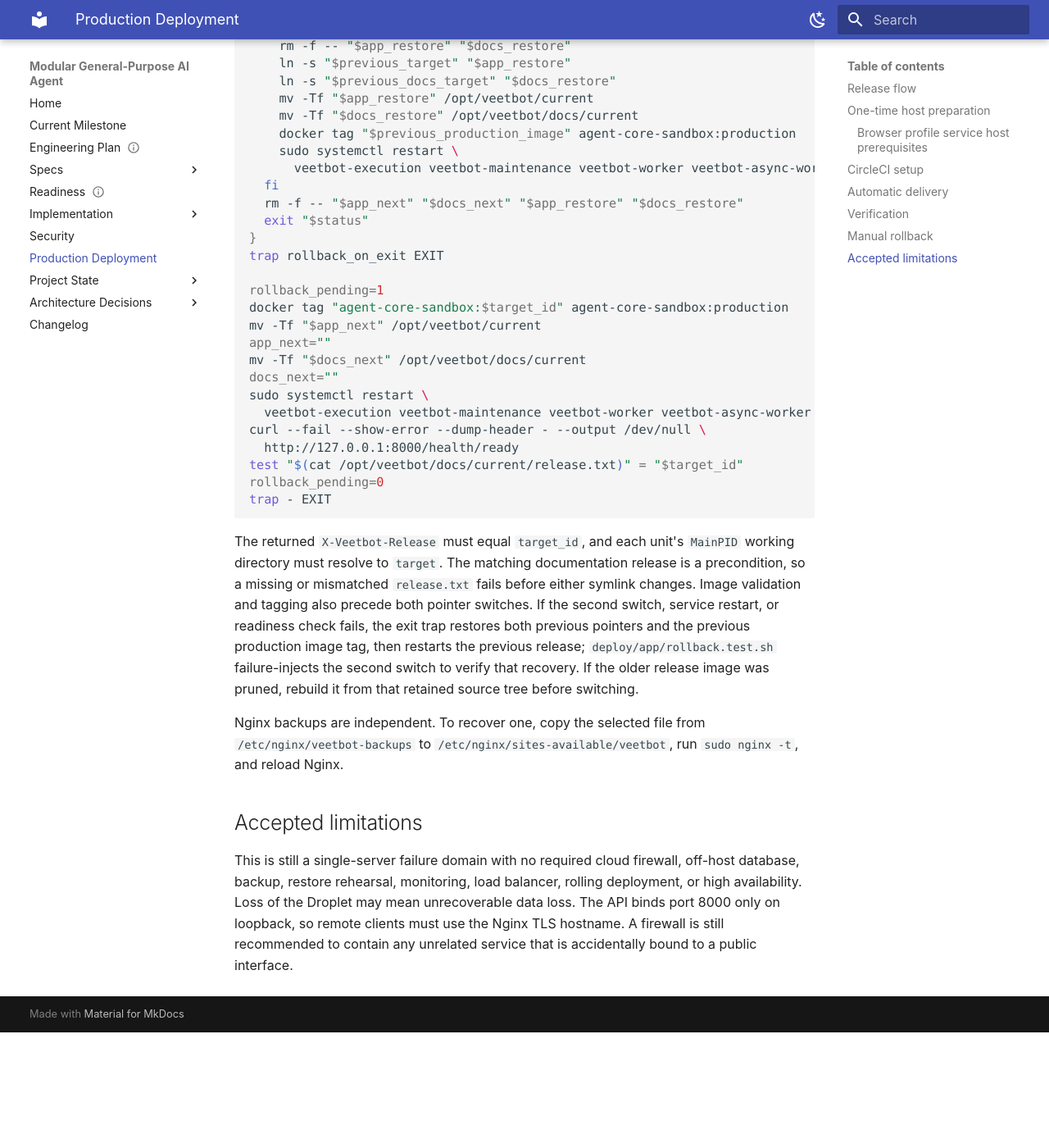
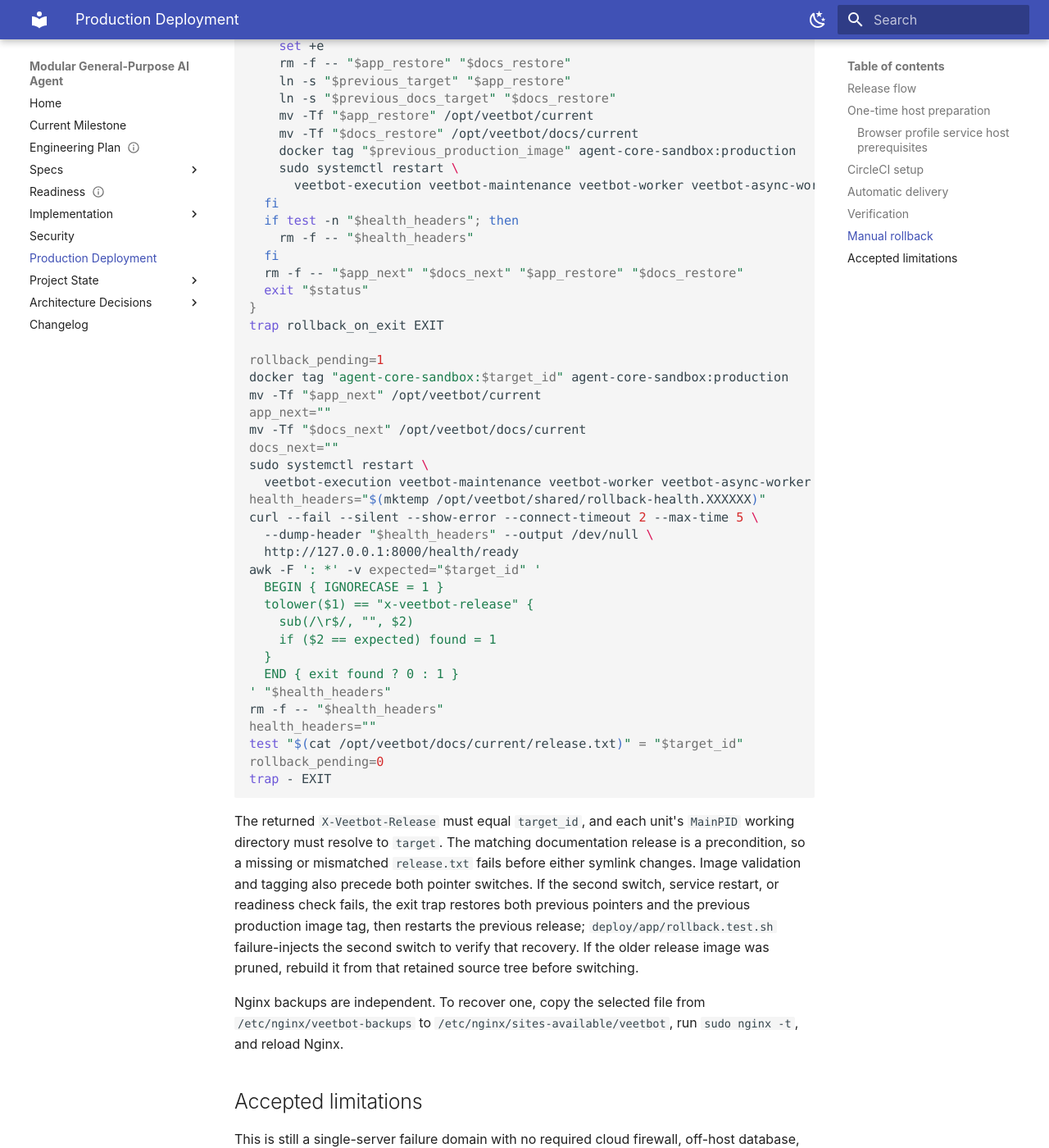
Before and after one commit to avitus/veetbot, an MkDocs documentation site: the page built from docs/deployment.md, in a window 1280 px wide and 1400 px high, scrolled down 9317 px. Shown: the whole window at 82% size. Built offline with MkDocs 1.6.1 and Material for MkDocs 9.7.7, drawn with Linux system fonts in a browser that asks for light colours; before the commit the page ends 10576 px from its top, so only the background shows below that.

Commit message:
fix: verify rollback readiness identity
Require the promoted API readiness response to report the requested release before committing rollback, and failure-inject a mismatched identity to prove pointer and image recovery.

Reading-Lane: A

```diff
--- a/docs/deployment.md
+++ b/docs/deployment.md
@@ -416,6 +416,7 @@ app_next="/opt/veetbot/.rollback-$target_id-$$"
 docs_next="/opt/veetbot/docs/.rollback-$target_id-$$"
 app_restore="/opt/veetbot/.rollback-restore-$$"
 docs_restore="/opt/veetbot/docs/.rollback-restore-$$"
+health_headers=""
 ln -s "$target" "$app_next"
 ln -s "$docs_target" "$docs_next"
 
@@ -434,6 +435,9 @@ rollback_on_exit() {
     sudo systemctl restart \
       veetbot-execution veetbot-maintenance veetbot-worker veetbot-async-worker veetbot-api
   fi
+  if test -n "$health_headers"; then
+    rm -f -- "$health_headers"
+  fi
   rm -f -- "$app_next" "$docs_next" "$app_restore" "$docs_restore"
   exit "$status"
 }
@@ -447,8 +451,20 @@ mv -Tf "$docs_next" /opt/veetbot/docs/current
 docs_next=""
 sudo systemctl restart \
   veetbot-execution veetbot-maintenance veetbot-worker veetbot-async-worker veetbot-api
-curl --fail --show-error --dump-header - --output /dev/null \
+health_headers="$(mktemp /opt/veetbot/shared/rollback-health.XXXXXX)"
+curl --fail --silent --show-error --connect-timeout 2 --max-time 5 \
+  --dump-header "$health_headers" --output /dev/null \
   http://127.0.0.1:8000/health/ready
+awk -F ': *' -v expected="$target_id" '
+  BEGIN { IGNORECASE = 1 }
+  tolower($1) == "x-veetbot-release" {
+    sub(/\r$/, "", $2)
+    if ($2 == expected) found = 1
+  }
+  END { exit found ? 0 : 1 }
+' "$health_headers"
+rm -f -- "$health_headers"
+health_headers=""
 test "$(cat /opt/veetbot/docs/current/release.txt)" = "$target_id"
 rollback_pending=0
 trap - EXIT
```
Also changed, not shown: 2 other files.
